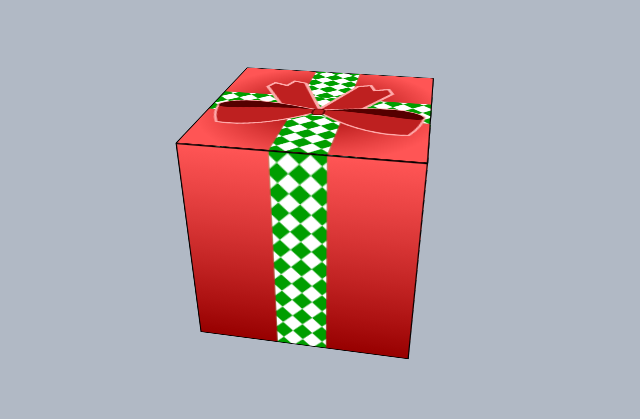
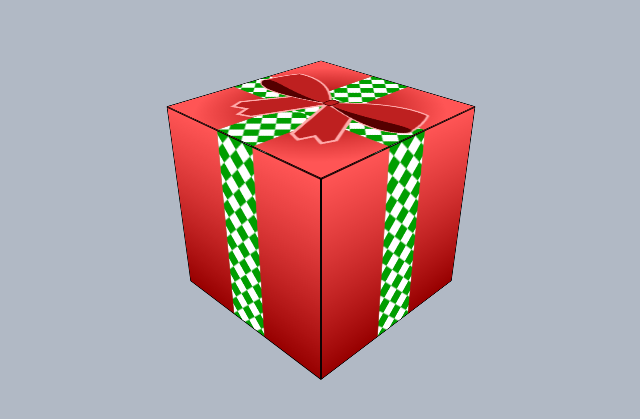
Before and after one commit to jrbarnhart/christmas-2024, a React (Vite) app: page / in a window 1280 px wide. Shown: the part 199-618 px from the top of the page, without its empty margins (319-959 px from the left). Built offline with nearby package versions, Linux system fonts and the light colour scheme.

Commit message:
Remove animation for now

```diff
--- a/src/index.css
+++ b/src/index.css
@@ -14,12 +14,12 @@
   position: relative;
   transform-style: preserve-3d;
   transform: rotateX(-30deg) rotateY(-45deg);
-  animation: spin 5s infinite linear;
-  animation-play-state: paused;
+  /*   animation: spin 5s infinite linear;
+  animation-play-state: paused; */
 }
 
 .cube--animated {
-  animation-play-state: running;
+  /* animation-play-state: running; */
 }
 
 .cube__face {
@@ -48,11 +48,11 @@
   transform: rotateX(-90deg) translateZ(100px);
 }
 
-@keyframes spin {
+/* @keyframes spin {
   from {
     transform: rotateX(-30deg) rotateY(-45deg);
   }
   to {
     transform: rotateX(-30deg) rotateY(315deg);
   }
-}
+} */
```
